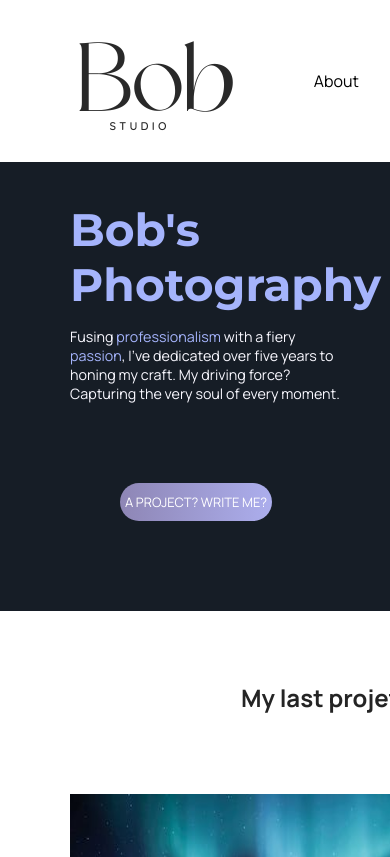
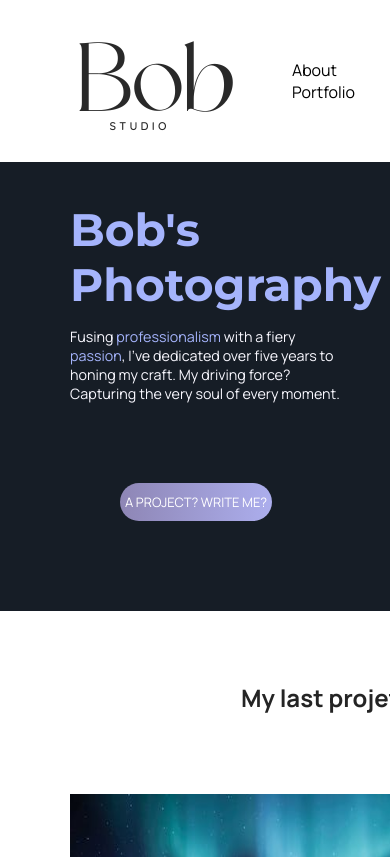
Before and after one commit to RampriyaKarthick/bob_photography, a plain HTML site: page index.html in a window 390 px wide. Shown: the top 857 px of the page. Drawn offline with Linux system fonts and the light colour scheme.

Commit message:
media queries

```diff
--- a/styles/style.css
+++ b/styles/style.css
@@ -116,7 +116,4 @@
   flex-wrap: wrap;
  }
 
- .header, .footer{
-  width:100%;
- }
 }
```
